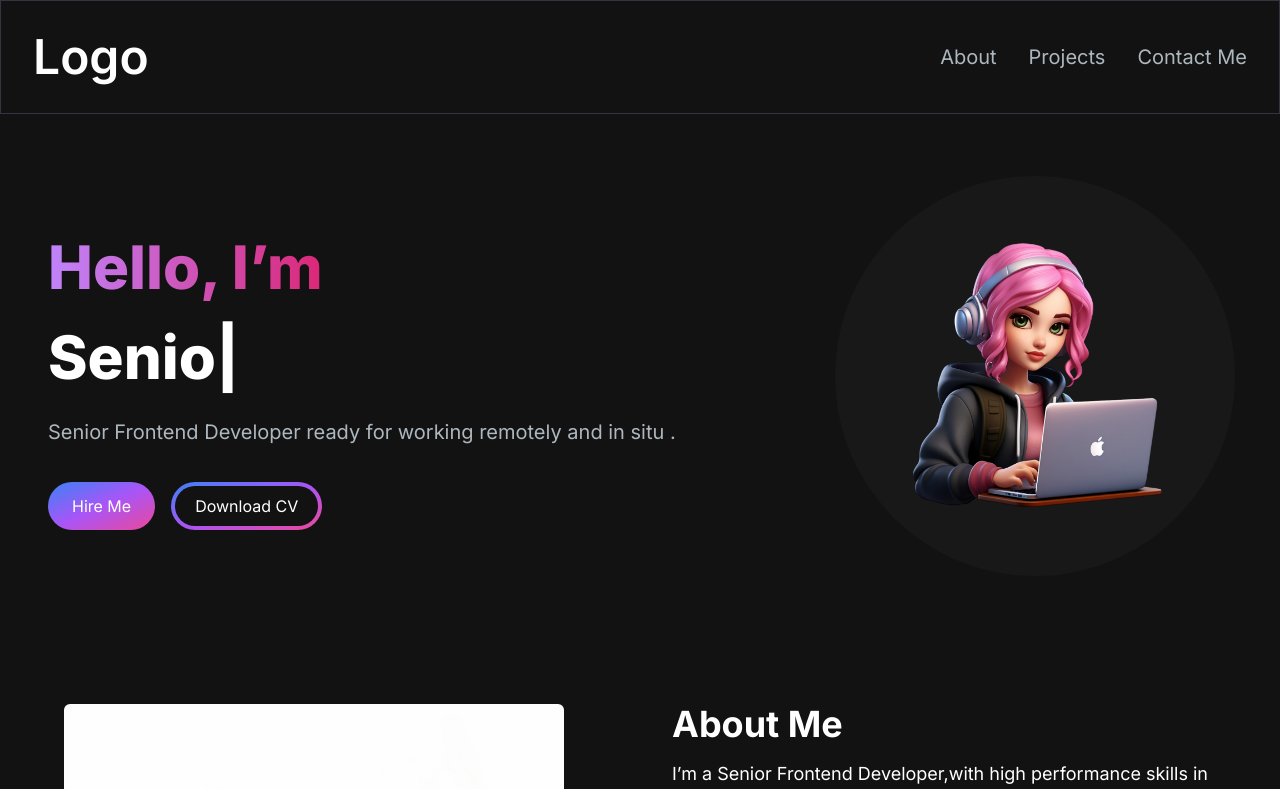
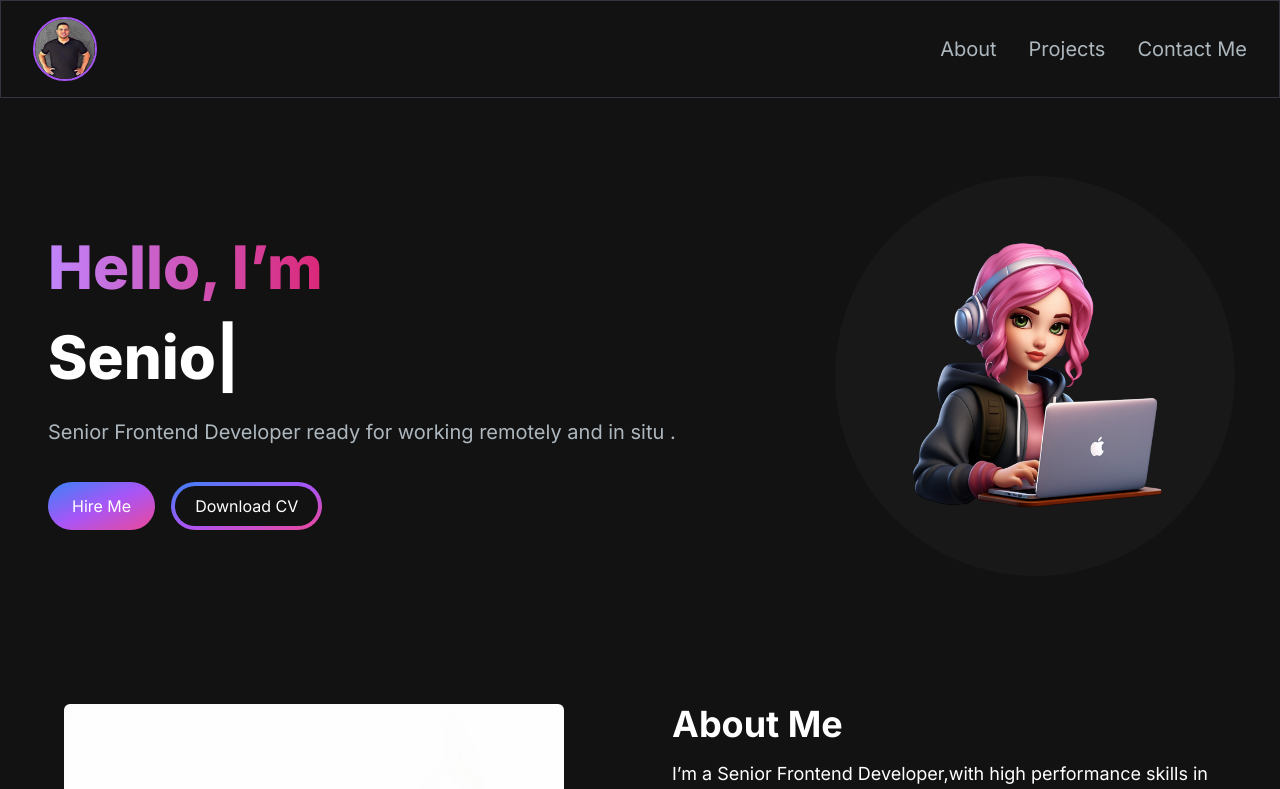
Before and after one commit to Ashraf2040/my-portfolio, a Next.js app: page / in a window 1280 px wide. Shown: the top 789 px of the page. Built offline with nearby package versions, Linux system fonts and the light colour scheme.

Commit message:
changing

```diff
--- a/app/components/Footer.jsx
+++ b/app/components/Footer.jsx
@@ -1,10 +1,12 @@
+import Image from "next/image";
+import Link from "next/link";
 import React from "react";
 
 const Footer = () => {
   return (
-    <footer className="footer border z-10 border-t-[#33353F] border-l-transparent border-r-transparent text-white">
-      <div className="container p-12 flex justify-between">
-        <span>LOGO</span>
+    <footer className="footer border z-10 border-t-[#33353F] border-b-purple-500 border-l-transparent border-r-transparent text-white">
+      <div className="container p-8 flex justify-between">
+        <Link   href="/"><Image className="rounded-full w-16 h-16 border-2 border-purple-500" src="/mylogo.jpg" alt="logo" width={60} height={60} /></Link>
         <p className="text-slate-600">All rights reserved.</p>
       </div>
     </footer>
--- a/app/components/NavBar.jsx
+++ b/app/components/NavBar.jsx
@@ -6,6 +6,7 @@ import { useState } from "react";
 
 import {Bars3Icon, XMarkIcon} from "@heroicons/react/24/solid"
 import MenuOverlay from "./MenuOverlay";
+import Image from "next/image";
 
 
 const Navlinks = [
@@ -26,9 +27,9 @@ const NavBar = () => {
 
   const [isMenuOpen,setIsMenuOpen]= useState(false)
   return (
-    <nav className="fixed top-0 left-0 mx-auto border border-[#33353F] right-0 z-10 py-4 px-4 bg-[#121212] bg-opacity-100">
-    <div className="flex container justify-between lg:py-4 items-center  mx-auto flex-wrap px-4 py-2 ">
-    <Link  href="/" className="logo md:text-5xl text-white font-semibold text-2xl">Logo</Link>
+    <nav className="fixed top-0 left-0 mx-auto border border-[#33353F] right-0 z-10 py-2 px-4 bg-[#121212] bg-opacity-100">
+    <div className="flex container justify-between lg:py-2 items-center  mx-auto flex-wrap px-4 py-2 ">
+    <Link   href="/"><Image className="rounded-full w-16 h-16 border-2 border-purple-500" src="/mylogo.jpg" alt="logo" width={60} height={60} /></Link>
 
     <div className="mobile-menu block md:hidden">
      {!isMenuOpen ? (
--- a/app/layout.js
+++ b/app/layout.js
@@ -10,7 +10,7 @@ export const metadata = {
 
 export default function RootLayout({ children }) {
   return (
-    <html lang="en" className='scroll-smooth'>
+    <html lang="en" className='scroll-smooth scroll-y-none'>
       <body className={inter.className}>{children}</body>
     </html>
   )
--- a/app/page.js
+++ b/app/page.js
@@ -9,7 +9,7 @@ import ProjectsSection from "./components/ProjectsSection";
 
 export default function Home() {
   return (
-    <main className="flex min-h-screen  flex-col bg-[#121212] container" >
+    <main className="flex min-h-screen   flex-col bg-[#121212] " >
     <NavBar />
     <div className="container mx-auto py-4 px-12 mt-24">
 
```
